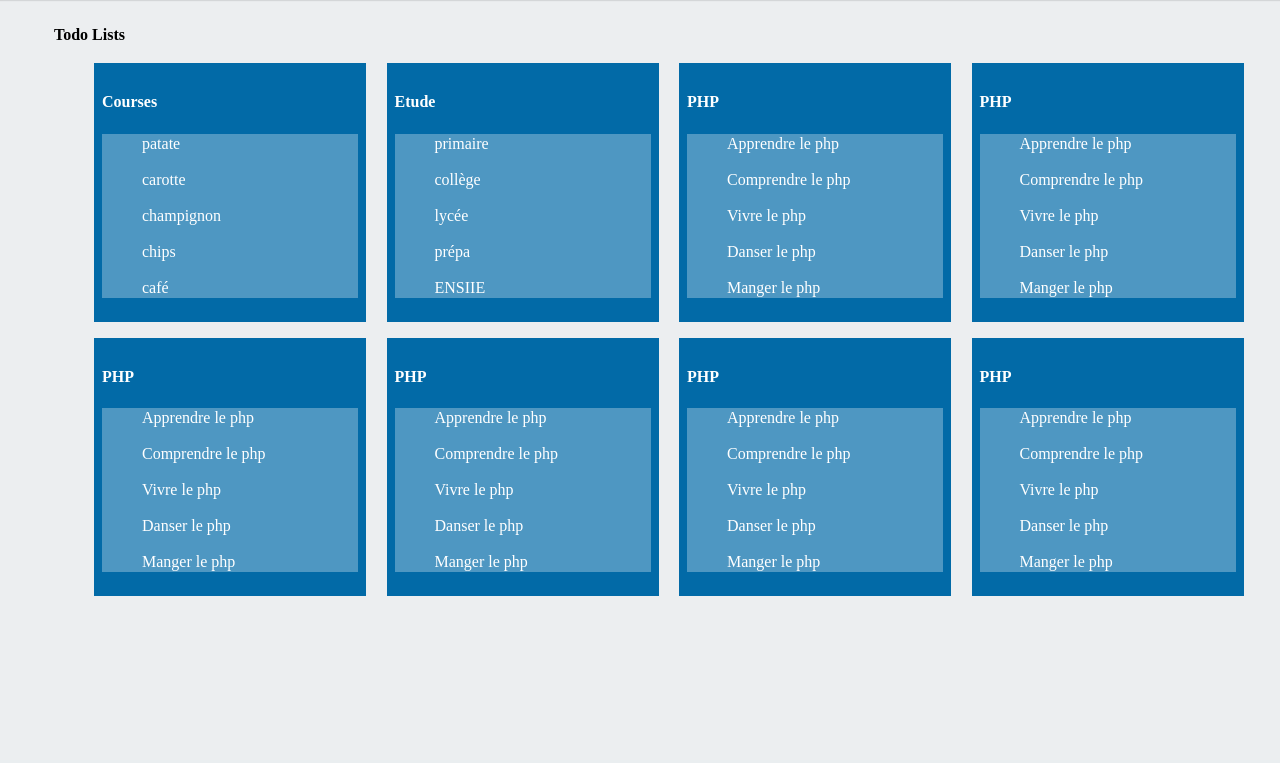
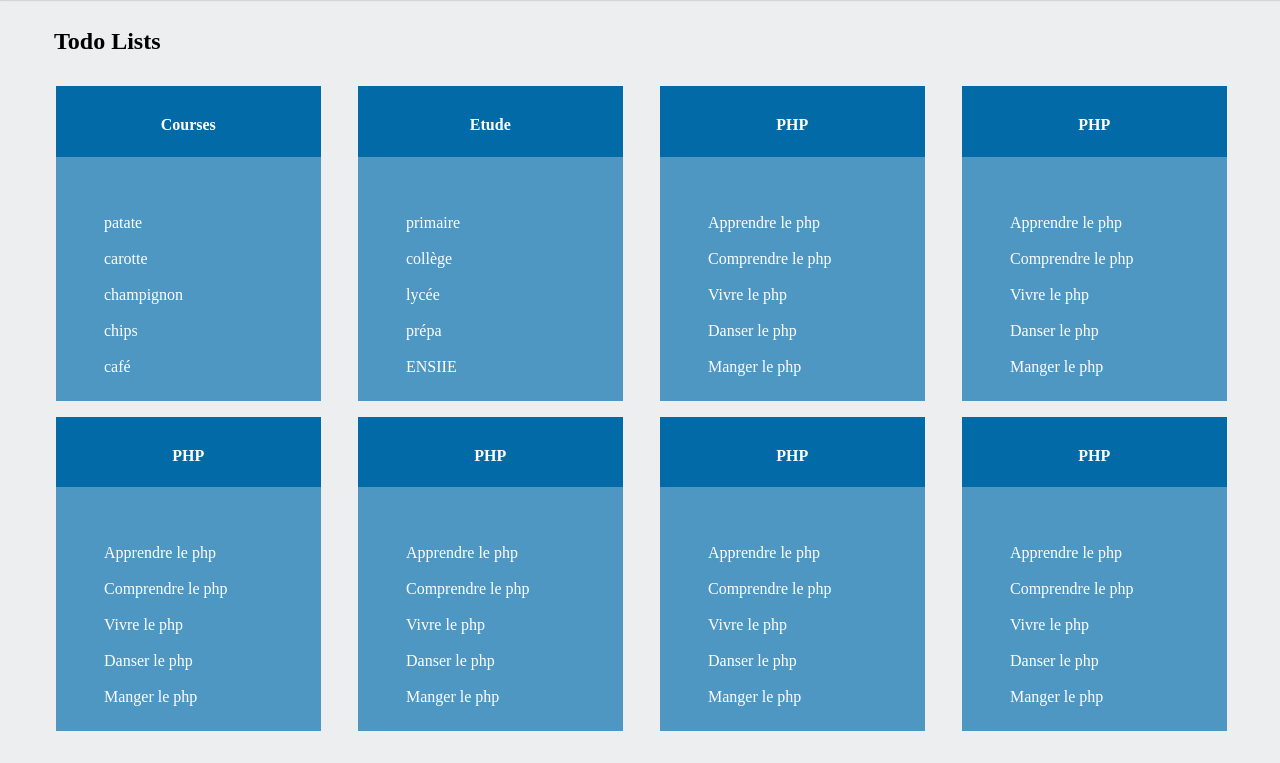
Before and after one commit to Un3x/ENSIIE-COURS-2018, a PHP site: page / in a window 1280 px wide. Shown: the part 40-803 px from the top of the page. Run offline with PHP 8.4, Linux system fonts and the light colour scheme.

Commit message:
Refined first step

```diff
--- a/public/index.html
+++ b/public/index.html
@@ -2,7 +2,7 @@
 <html lang="fr">
 <head>
     <meta charset="utf-8">
-    <title>Titre de la page</title>
+    <title>Todo List'IIe</title>
     <link rel="stylesheet" href="style.css">
 </head>
 <body class="background-neutral">
@@ -29,6 +29,8 @@
     <div class="section">
         <div class="section-header">
             <h3 class="section-header-name">Todo Lists</h3>
+        </div>
+        <div class="section-container">
             <ul class="board-list">
                 <li class="board-list-item">
                     <div class="board-tile">
--- a/public/style.css
+++ b/public/style.css
@@ -55,8 +55,6 @@
 }
 
 .header-btn {
-    -webkit-transition: .1s ease;
-    transition: .1s ease;
     background: hsla(0,0%,100%,.3);
     border-radius: 3px;
     color: #f3f3f3;
@@ -66,11 +64,7 @@
     line-height: 30px;
     margin-right: 8px;
     min-width: 30px;
-    padding: 0;
     text-decoration: none;
-    -webkit-user-select: none;
-    -moz-user-select: none;
-    -ms-user-select: none;
     user-select: none;
     padding: 0 12px;
 }
@@ -100,10 +94,11 @@
 
 .section-header-name {
     display: inline-block;
-    line-height: 24px;
+    line-height: 36px;
     margin: 3px 0 0;
-    font-size: 16px;
+    font-size: 24px;
     font-weight: 700;
+    text-align: center;
 }
 
 ul {
@@ -111,8 +106,6 @@
     list-style-type: none;
     -webkit-margin-before: 1em;
     -webkit-margin-after: 1em;
-    -webkit-margin-start: 0px;
-    -webkit-margin-end: 0px;
     -webkit-padding-start: 40px;
 }
 
@@ -122,15 +115,11 @@
 }
 
 .board-list {
-    display: -webkit-box;
-    display: -ms-flexbox;
     display: flex;
-    -ms-flex-wrap: wrap;
     flex-wrap: wrap;
 }
 
 .board-list-item {
-    -webkit-box-sizing: border-box;
     box-sizing: border-box;
     padding: 0 8px 8px 0;
     position: relative;
@@ -144,16 +133,21 @@
     color: #fff;
     line-height: 20px;
     margin: 0 8px 8px 0;
-    padding: 8px;
+    padding-top: 8px;
     position: relative;
     text-decoration: none;
     width: 90%;
 }
 
+.board-tile-title {
+    margin: 0 8px;
+    text-align: center;
+}
+
 .board-tile-details {
     display: block;
     min-height: 64px;
-    padding-right: 40px;
+    padding: 40px 8px 8px 8px;
     position: relative;
 }
 
```
